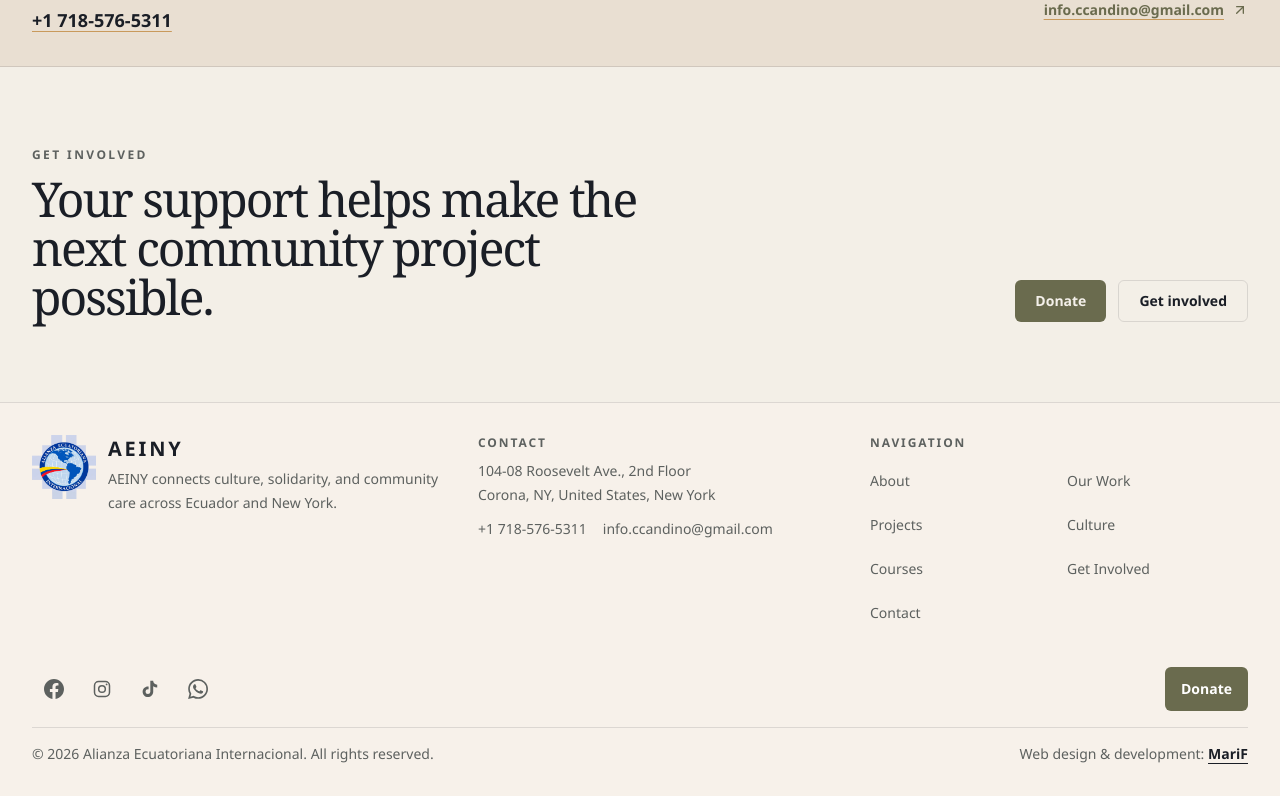
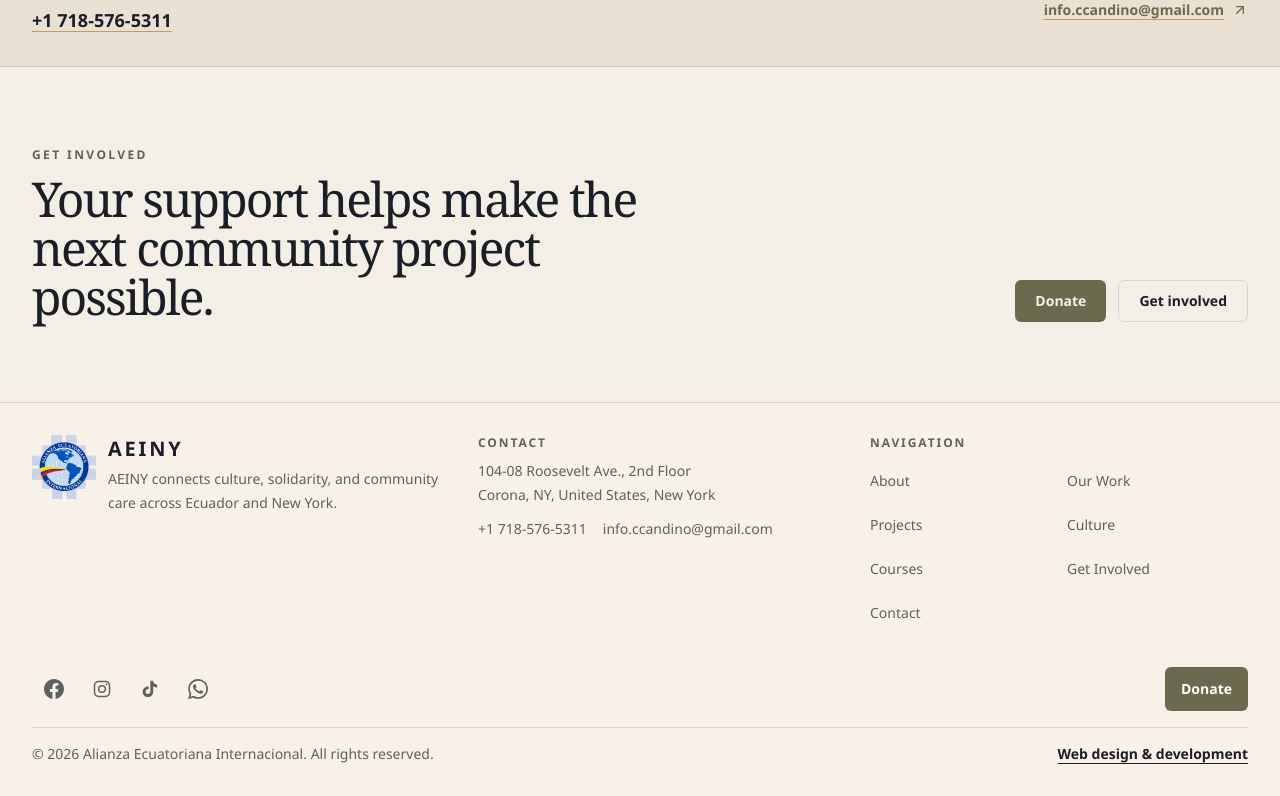
Before and after one commit to MartFrida/aeny2, a React (Vite) app: page /en in a window 1280 px wide. Shown: the part 3089-3885 px from the top of the page. Built offline with nearby package versions, Linux system fonts and the light colour scheme.

Commit message:
fix footer contact

```diff
--- a/src/components/layout/Footer.tsx
+++ b/src/components/layout/Footer.tsx
@@ -167,15 +167,15 @@ export function Footer() {
             {language === 'es' ? 'Todos los derechos reservados.' : 'All rights reserved.'}
           </p>
           <p>
-            {language === 'es' ? 'Diseño y desarrollo web:' : 'Web design & development:'}{' '}
+
             <a
               href="mailto:marfa.dev@gmail.com"
               aria-label={language === 'es' ? 'Enviar un correo a MariF' : 'Email MariF'}
               className={`rounded-sm font-semibold text-(--foreground) underline underline-offset-4 transition-colors hover:text-(--primary) ${focusClass}`}
             >
-              MariF
+              {language === 'es' ? 'Diseño y desarrollo web' : 'Web design & development'}{' '}
             </a>
-          </p>
+                       </p>
         </div>
       </Container>
     </footer>
```
